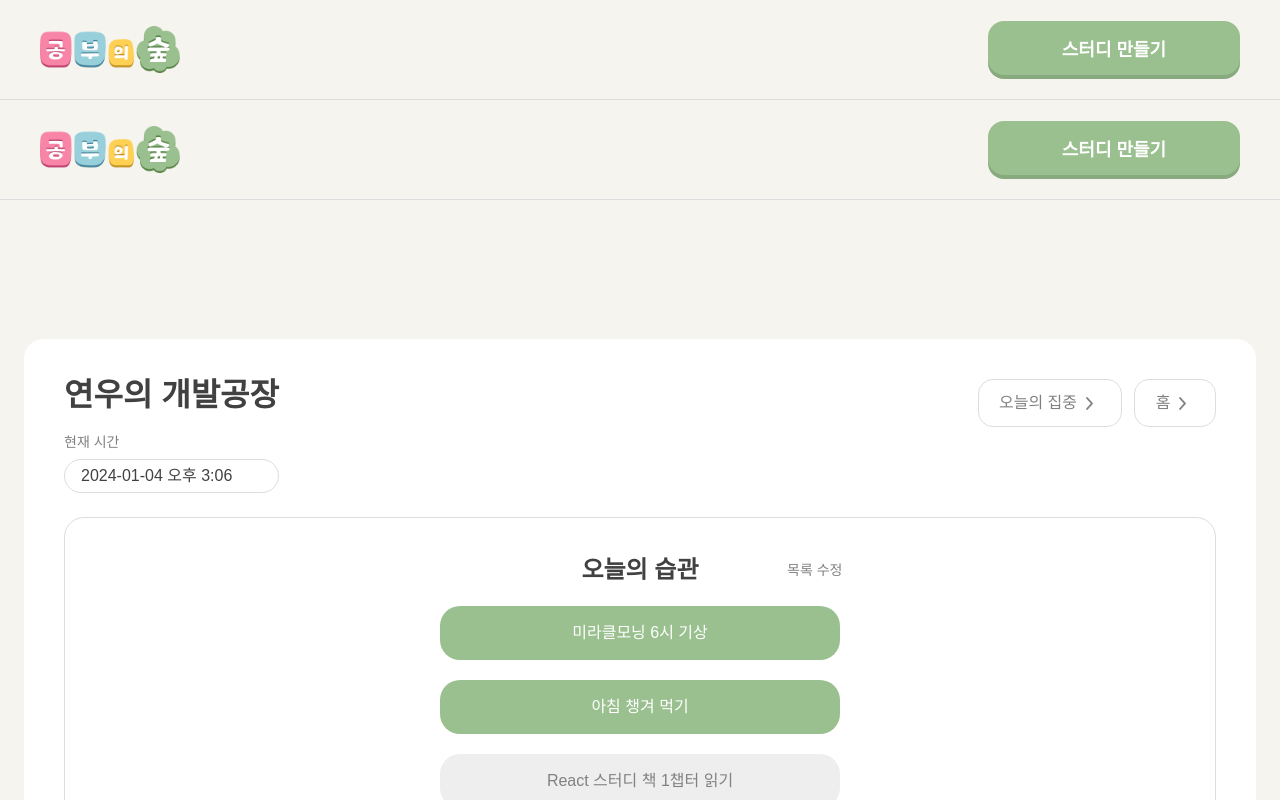
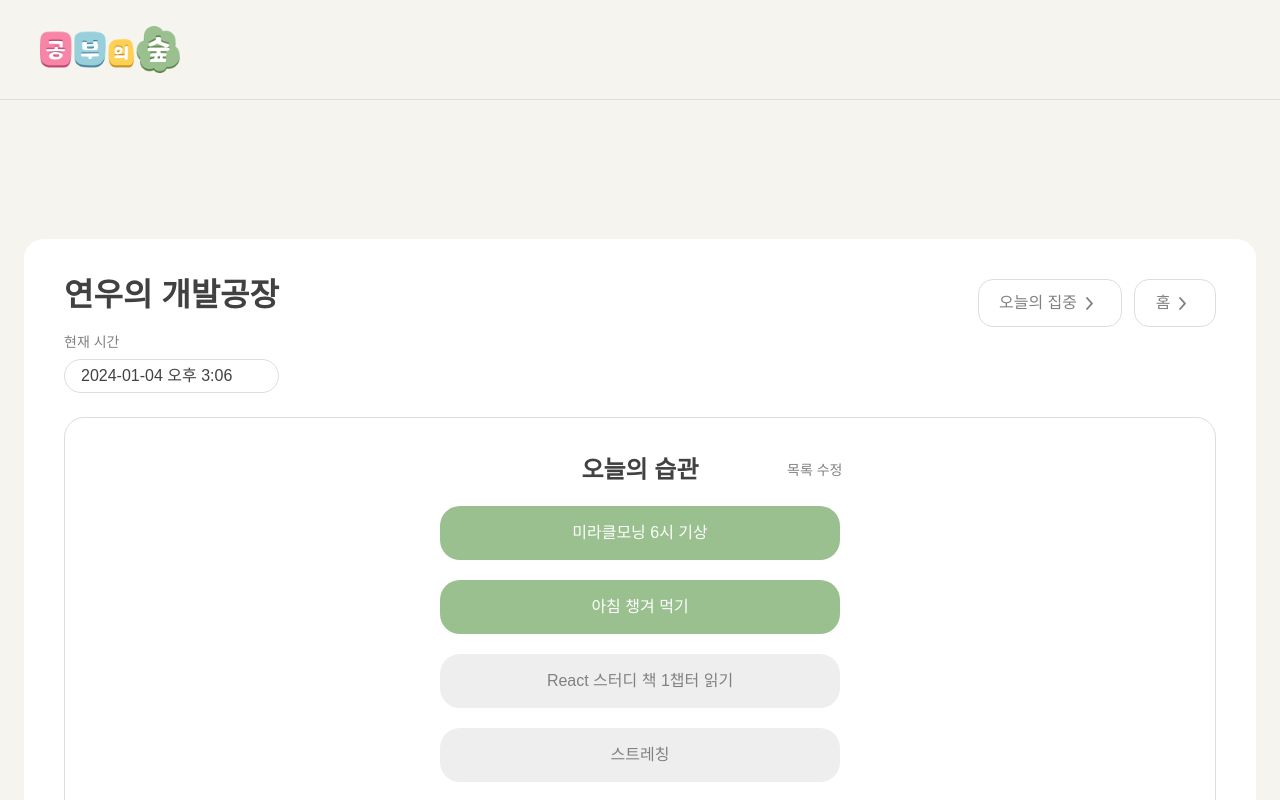
Before and after one commit to kimchanhee0309/Forest-of-Study-Team-5, a React (Vite) app: page /studies/1/habits in a window 1280 px wide. Shown: the top 800 px of the page. Built offline with nearby package versions, Linux system fonts and the light colour scheme; a web font is replaced by a local one.

Commit message:
feat: GNB 및 App.jsx 업데이트

```diff
--- a/src/App.jsx
+++ b/src/App.jsx
@@ -16,9 +16,9 @@ function App() {
         <Route index element={<MainPage />} />
         <Route path="studies/new" element={<StudyCreatePage />} />
         <Route path="studies/:studyId" element={<StudyDetailPage />} />
-        <Route path="studies/:studyId/habits" element={<HabitPage />} />
         <Route path="studies/:studyId/focus" element={<FocusPage />} />
       </Route>
+      <Route path="studies/:studyId/habits" element={<HabitPage />} />
     </Routes>
   );
 }
--- a/src/components/common/GNB/GNB.jsx
+++ b/src/components/common/GNB/GNB.jsx
@@ -1,17 +1,21 @@
 import Button from "../Button/Button.jsx";
 import styles from "./GNB.module.css";
+import { Link } from "react-router-dom";
 
 import logo from "../../../assets/images/logo.png";
 
-function GNB({ onCreateStudy }) {
+function GNB({ showButton = true }) {
   return (
     <header className={styles.gnb}>
       <div className={styles.container}>
-        <img src={logo} alt="공부의 숲" className={styles.logo} />
-
-        <Button size="cta-large" onClick={onCreateStudy}>
-          스터디 만들기
-        </Button>
+        <Link to="/">
+          <img src={logo} alt="공부의 숲" className={styles.logo} />
+        </Link>
+        {showButton && (
+          <Link to="/studies/new">
+            <Button size="cta-large">스터디 만들기</Button>
+          </Link>
+        )}
       </div>
     </header>
   );
```
